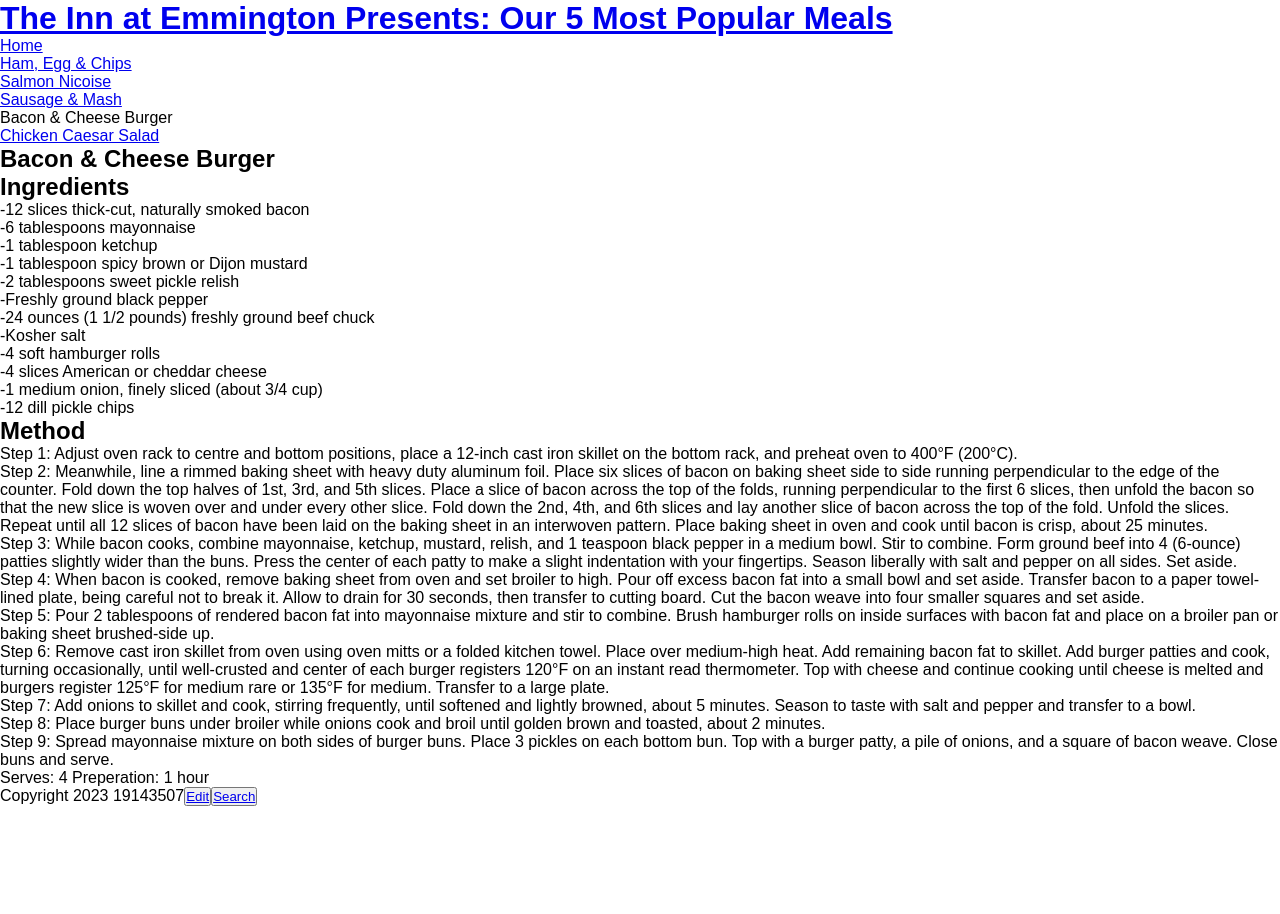
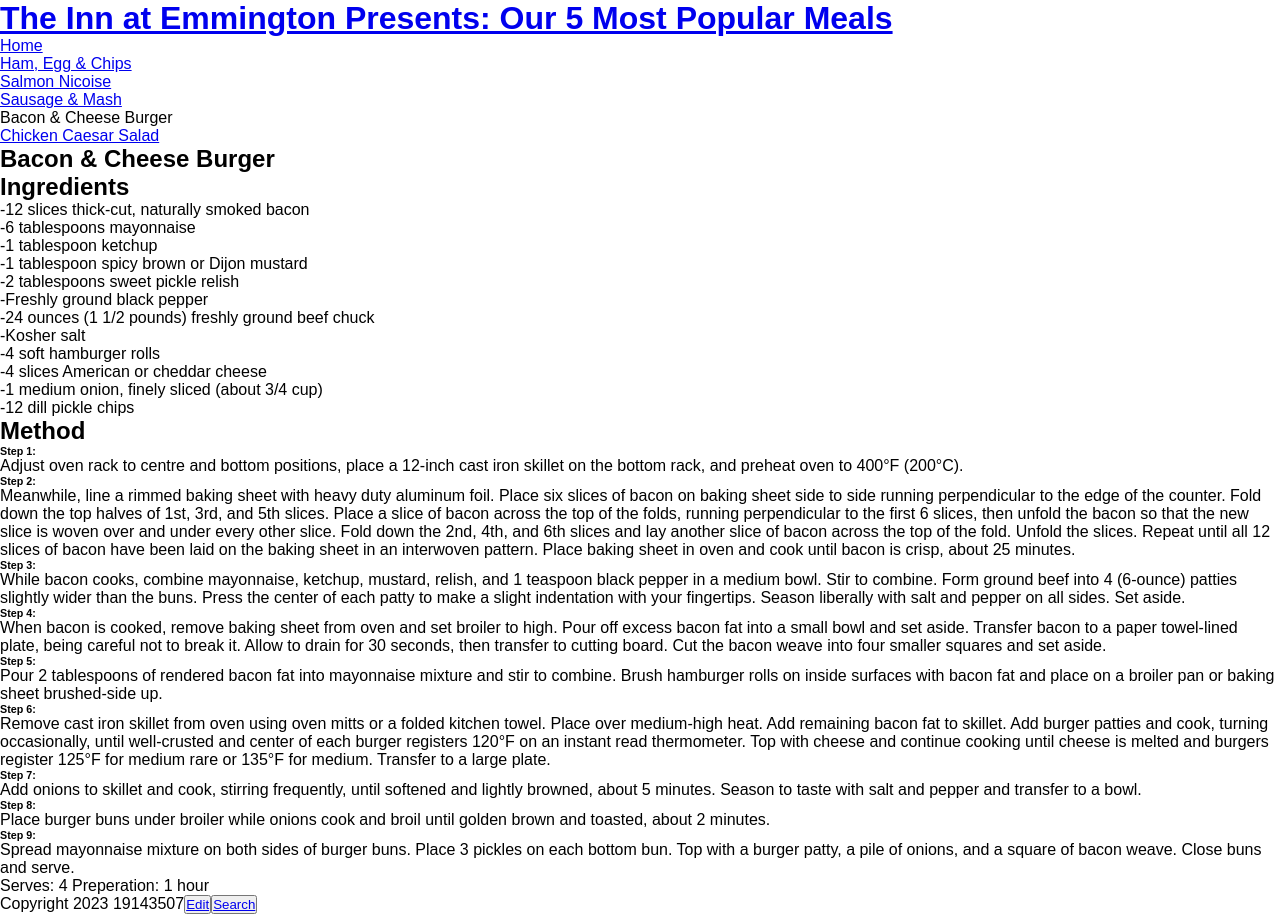
Before and after one commit to 19143507/inn-at-emmington, a Jekyll site: the page built from _recipes/bacon-cheese-burger.md, in a window 1280 px wide. Built offline with Jekyll 4.4.1, drawn with Linux system fonts in a browser that asks for light colours.

```diff
--- a/_recipes/bacon-cheese-burger.md
+++ b/_recipes/bacon-cheese-burger.md
@@ -30,35 +30,51 @@ layout: recipe
 
 \-12 dill pickle chips
 
+## Method
+
+###### Step 1:
 
 
-## Method
-
-Step 1:
 Adjust oven rack to centre and bottom positions, place a 12-inch cast iron skillet on the bottom rack, and preheat oven to 400°F (200°C).
 
-Step 2:
+###### Step 2:
+
+
 Meanwhile, line a rimmed baking sheet with heavy duty aluminum foil. Place six slices of bacon on baking sheet side to side running perpendicular to the edge of the counter. Fold down the top halves of 1st, 3rd, and 5th slices. Place a slice of bacon across the top of the folds, running perpendicular to the first 6 slices, then unfold the bacon so that the new slice is woven over and under every other slice. Fold down the 2nd, 4th, and 6th slices and lay another slice of bacon across the top of the fold. Unfold the slices. Repeat until all 12 slices of bacon have been laid on the baking sheet in an interwoven pattern. Place baking sheet in oven and cook until bacon is crisp, about 25 minutes.
 
-S﻿tep 3:
+###### S﻿tep 3:
+
+
 While bacon cooks, combine mayonnaise, ketchup, mustard, relish, and 1 teaspoon black pepper in a medium bowl. Stir to combine. Form ground beef into 4 (6-ounce) patties slightly wider than the buns. Press the center of each patty to make a slight indentation with your fingertips. Season liberally with salt and pepper on all sides. Set aside.
 
-S﻿tep 4:
+###### S﻿tep 4:
+
+
 When bacon is cooked, remove baking sheet from oven and set broiler to high. Pour off excess bacon fat into a small bowl and set aside. Transfer bacon to a paper towel-lined plate, being careful not to break it. Allow to drain for 30 seconds, then transfer to cutting board. Cut the bacon weave into four smaller squares and set aside.
 
-S﻿tep 5:
+###### S﻿tep 5:
+
+
 Pour 2 tablespoons of rendered bacon fat into mayonnaise mixture and stir to combine. Brush hamburger rolls on inside surfaces with bacon fat and place on a broiler pan or baking sheet brushed-side up.
 
-S﻿tep 6:
+###### S﻿tep 6:
+
+
 Remove cast iron skillet from oven using oven mitts or a folded kitchen towel. Place over medium-high heat. Add remaining bacon fat to skillet. Add burger patties and cook, turning occasionally, until well-crusted and center of each burger registers 120°F on an instant read thermometer. Top with cheese and continue cooking until cheese is melted and burgers register 125°F for medium rare or 135°F for medium. Transfer to a large plate.
 
-S﻿tep 7:
+###### S﻿tep 7:
+
+
 Add onions to skillet and cook, stirring frequently, until softened and lightly browned, about 5 minutes. Season to taste with salt and pepper and transfer to a bowl.
 
-S﻿tep 8:
+###### S﻿tep 8:
+
+
 Place burger buns under broiler while onions cook and broil until golden brown and toasted, about 2 minutes.
 
-S﻿tep 9:
+###### S﻿tep 9:
+
+
 Spread mayonnaise mixture on both sides of burger buns. Place 3 pickles on each bottom bun. Top with a burger patty, a pile of onions, and a square of bacon weave. Close buns and serve.
 
 S﻿erves: 4
```
